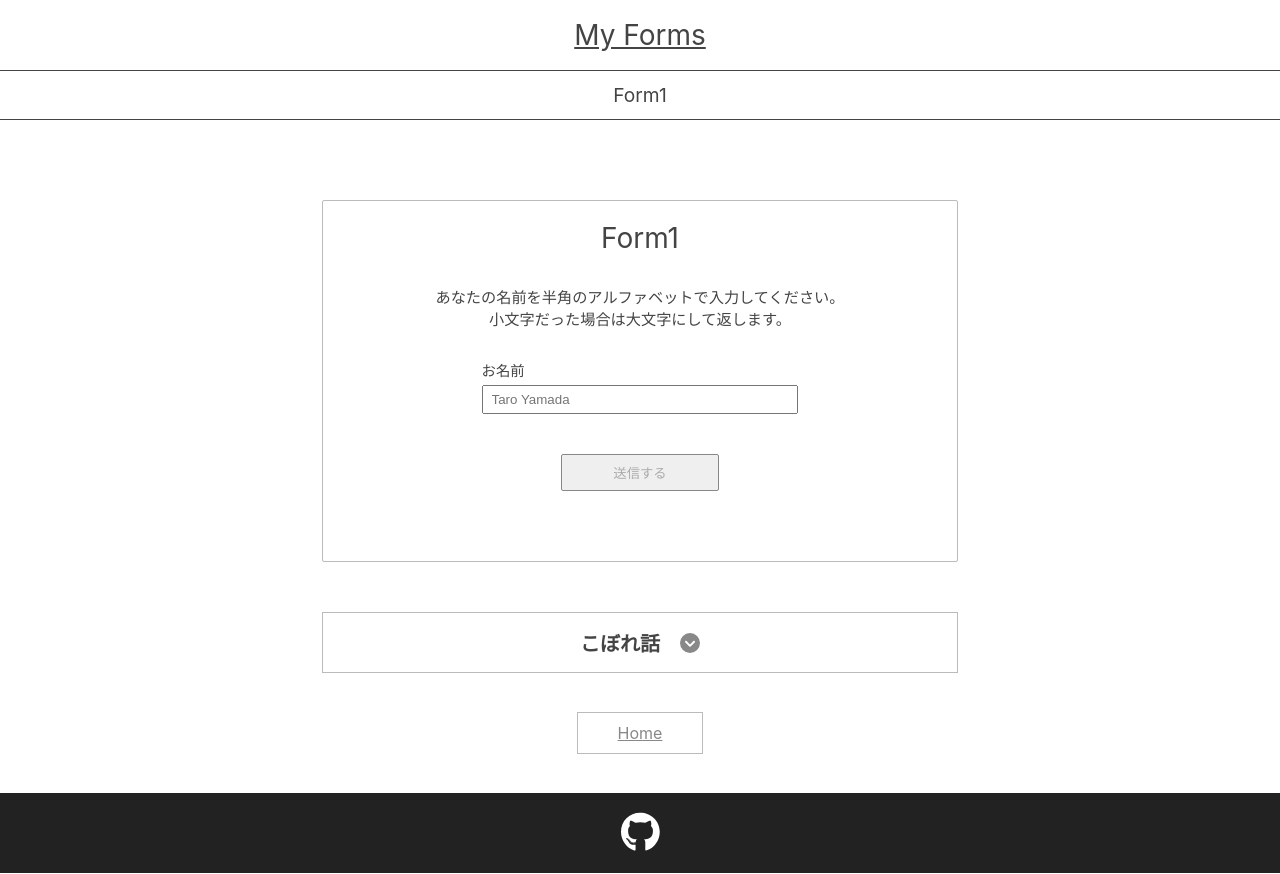
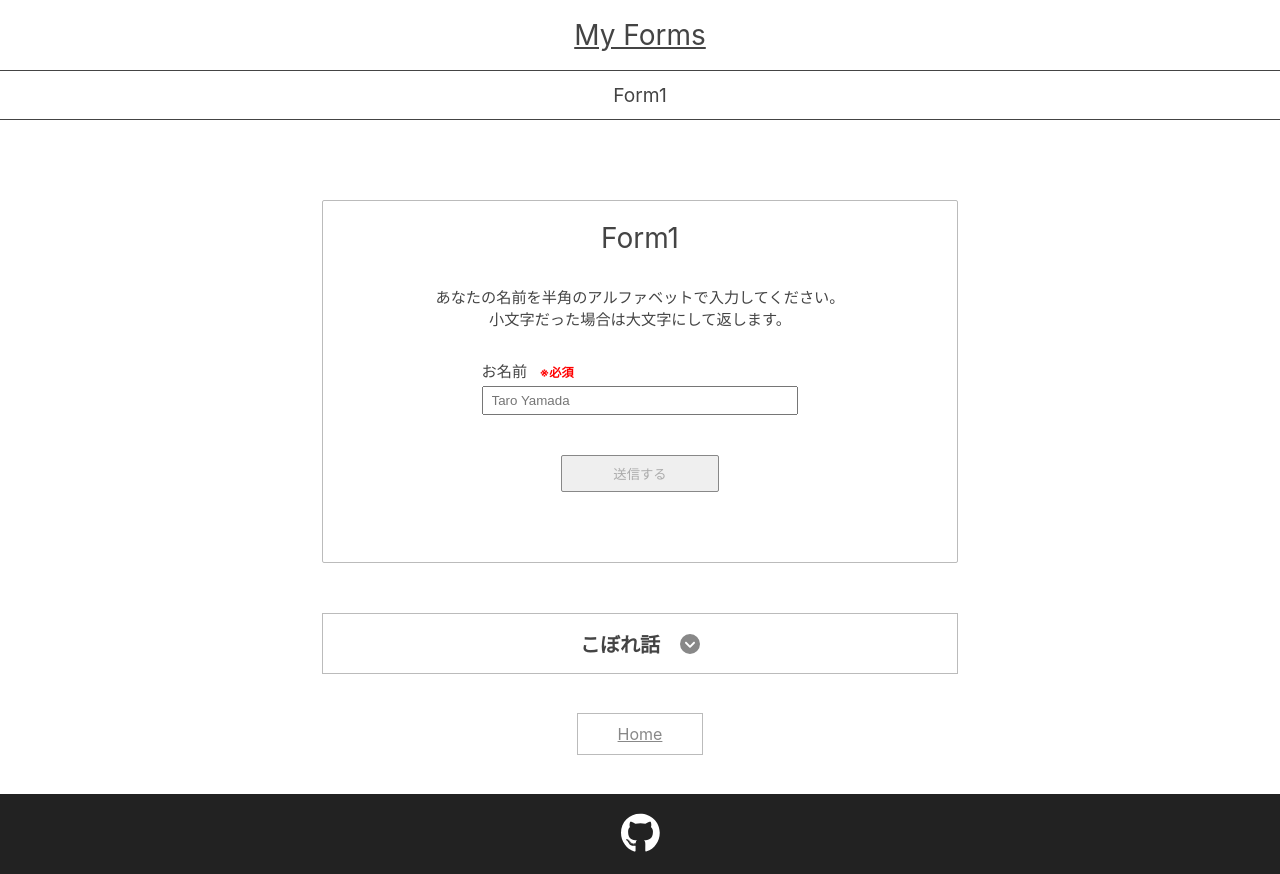
Before and after one commit to kento-yoshidu/myforms_frontend, a Next.js app: page /form1 in a window 1280 px wide. Built offline with nearby package versions, Linux system fonts and the light colour scheme.

Commit message:
✨ #15 機微な修正

```diff
--- a/pages/form1/index.tsx
+++ b/pages/form1/index.tsx
@@ -19,9 +19,9 @@ const Form1 = () => {
     setName(e.target.value)
 
     if (e.target.value.length > 0) {
-      setIsClickable(() => true)
+      setIsClickable(true)
     } else {
-      setIsClickable(() => false)
+      setIsClickable(false)
     }
   }
 
@@ -43,7 +43,7 @@ const Form1 = () => {
   return (
     <>
       <Head>
-        <title>From1 | My Forms</title>
+        <title>Form1 | My Forms</title>
       </Head>
 
       <Header />
@@ -60,7 +60,7 @@ const Form1 = () => {
 
           <form className={styles.form} onSubmit={submit}>
             <label htmlFor="name" className={styles.label}>
-              お名前
+              お名前 <span>※必須</span>
             </label>
 
             <input
@@ -103,8 +103,8 @@ const Form1 = () => {
 
             <ol>
               <li>初回レンダリング時、変換結果が表示されるエリアに何も表示されていないこと</li>
-              <li>何も文字が入力されていない時、ボタンがdisabledになっていること</li>
-              <li>文字が入力されている時、ボタンがdisabledになっていないこと</li>
+              <li>テキストボックスに何も文字が入力されていない時、ボタンがdisabledになっていること</li>
+              <li>テキストボックスに文字が入力されている時、ボタンがdisabledになっていないこと</li>
               <li>フォームに名前を入力し送信ボタンを押すことで、大文字になった名前が表示されること</li>
             </ol>
 
--- a/pages/form1/style.module.css
+++ b/pages/form1/style.module.css
@@ -41,7 +41,15 @@
 .label {
   display: block;
   margin-bottom: 5px;
-  font-size: 0.9rem;
+  font-size: 0.95rem;
+}
+
+.label span {
+  display: inline-block;
+  margin-left: 8px;
+  color: red;
+  font-size: 0.8em;
+  font-weight: bold;
 }
 
 .input {
```
